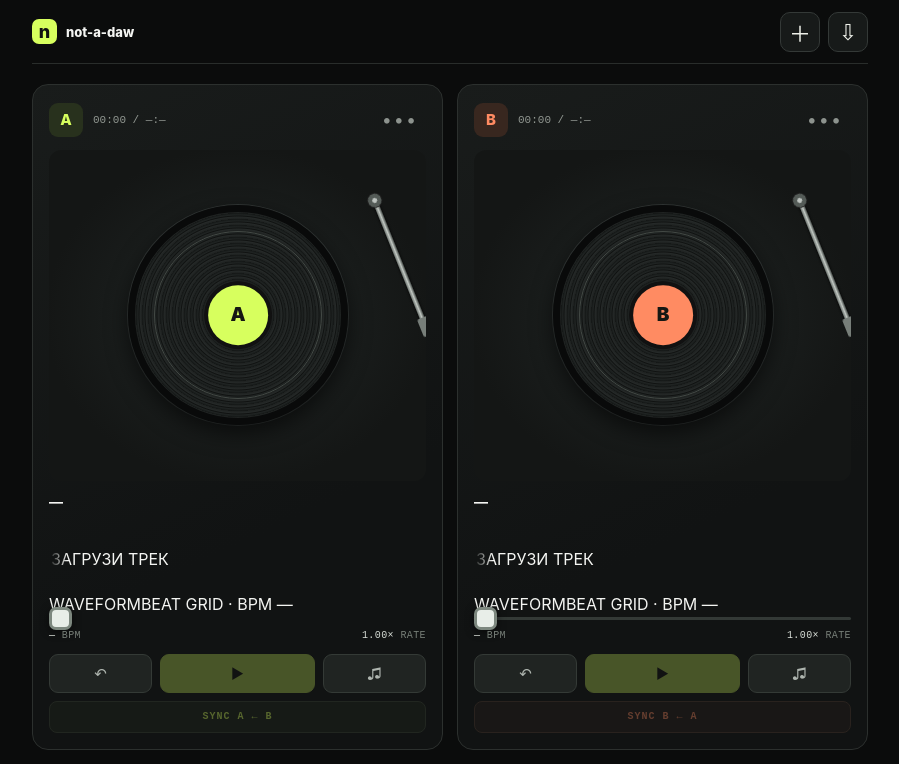
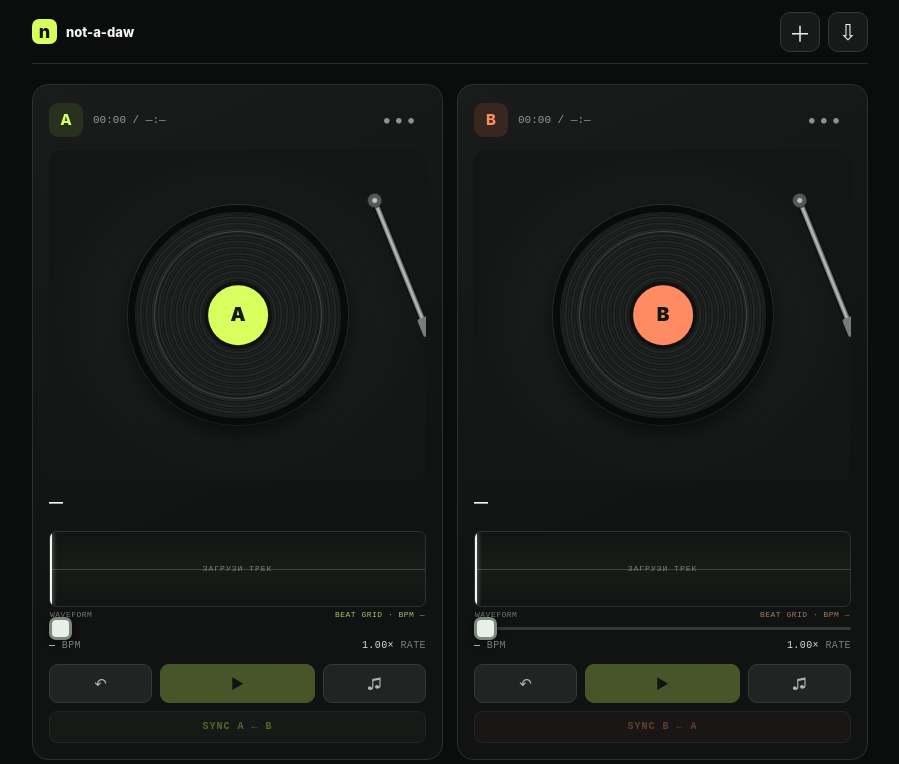
Before and after one commit to Startat6am/not-a-daw, a React (Vite) app: page / in a window 1280 px wide. Shown: the top 764 px of the page, without its empty margins (190-1089 px from the left). Built offline with nearby package versions, Linux system fonts and the light colour scheme.

Commit message:
Style waveform with clear peaks and beat grid

```diff
--- a/src/styles.css
+++ b/src/styles.css
@@ -81,3 +81,22 @@
 .track-details .track-meta-line{display:block;min-width:0;overflow-wrap:anywhere;line-height:1.5}
 .track-details .track-bpm{color:var(--lime);font-weight:750}
 .track-details .bpm-retry{display:inline-grid;place-items:center;margin-left:5px;width:17px;height:17px;border:1px solid #414b3a;border-radius:5px;background:#20271c;color:var(--lime);font-size:12px;vertical-align:middle}
+
+
+/* Serato-inspired readable waveform and beat grid */
+.waveform{position:relative;display:block;height:76px;margin:8px 0 3px;overflow:hidden;border:1px solid #2d332f;border-radius:7px;background:linear-gradient(180deg,#111513,#171c18 48%,#111513);mask-image:none;isolation:isolate}
+.waveform:before{content:"";position:absolute;z-index:0;inset:50% 0 auto;height:1px;background:#4a524a;opacity:.8}
+.waveform-grid{position:absolute;z-index:1;inset:0;pointer-events:none}
+.waveform-grid i{position:absolute;top:0;bottom:0;width:1px;background:#d7ff5e;opacity:.19}
+.waveform-grid i.waveform-barline{width:2px;background:#d7ff5e;opacity:.58}
+.wave-b .waveform-grid i{background:#ff8b62}
+.wave-b .waveform-grid i.waveform-barline{background:#ff8b62}
+.waveform-bars{position:absolute;z-index:2;inset:3px 2px;display:flex;align-items:center;gap:1px;overflow:hidden}
+.waveform-bars i{display:block;flex:1;min-width:1px;border-radius:1px;background:var(--lime);box-shadow:0 0 3px #d7ff5e25;transition:opacity .08s linear}
+.wave-b .waveform-bars i{background:var(--orange);box-shadow:0 0 3px #ff8b6225}
+.waveform-loading{align-self:center;width:100%;color:#788279;text-align:center;font:8px ui-monospace,monospace;letter-spacing:1px}
+.waveform-playhead{position:absolute;z-index:3;top:0;bottom:0;width:2px;background:#f4f7ef;box-shadow:0 0 5px #fff9;pointer-events:none}
+.waveform-caption{display:flex;justify-content:space-between;gap:6px;margin:0 1px 8px;color:#727d73;font:8px ui-monospace,monospace;letter-spacing:.5px}
+.deck-b .waveform-caption span:last-child{color:#a77a64}
+.deck-a .waveform-caption span:last-child{color:#a9bf6d}
+@media(max-width:600px){.waveform{height:60px;margin:6px 0 3px}.waveform-caption{font-size:7px;letter-spacing:0}}
```
